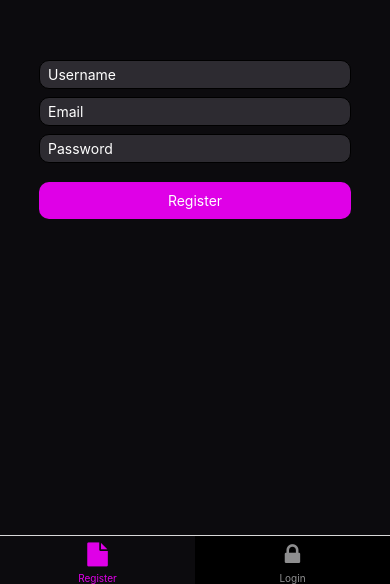
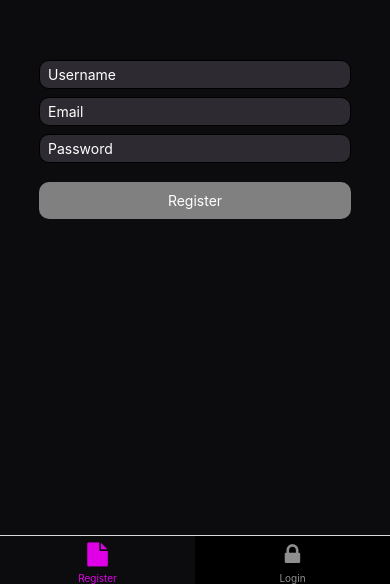
Before and after one commit to CrispyCoco/insta-react, a React Native app: screen / in a window 390 px wide. Shown: the part 260-844 px from the top of the page. Built offline with nearby package versions, Linux system fonts and the light colour scheme; no server answers.

Commit message:
arreglos

```diff
--- a/src/components/Post.js
+++ b/src/components/Post.js
@@ -120,7 +120,7 @@ class Post extends Component {
           reziseMode="contain"
         />
         <Text style={styles.text}>{this.props.data.data.description}</Text>
-        <Text style={styles.text}>{this.state.likes} Likes </Text>
+        <Text style={styles.text}>{this.state.likes} {this.state.likes == 1 ? "Like":"Likes"} </Text>
         {this.state.myLike ? (
           <TouchableOpacity onPress={() => this.unLike()}>
             <Text style={styles.text}>Unlike </Text>
@@ -156,13 +156,24 @@ class Post extends Component {
             )}
 
             <TextInput
+            style = {styles.input}
               onChangeText={(text) => this.setState({ comment: text })}
               placeholder="Add comment..."
               keyboardType="default"
               value={this.state.comment}
             />
-            <TouchableOpacity onPress={() => this.comment()}>
-              <Text style={styles.text}>Comment</Text>
+            <TouchableOpacity style={
+            this.state.comment.length == 0
+                  ? styles.buttonD
+                  : styles.button
+              }
+        disabled={
+          this.state.comment.length == 0
+            ? true
+            : false
+        }
+            onPress={() => this.comment()}>
+              <Text style={styles.textButton}>Comment</Text>
             </TouchableOpacity>
           </Modal>
         ) : (
@@ -207,8 +218,38 @@ const styles = StyleSheet.create({
     color: 'white',
     padding: 4,
     alignItems: "center"
+  },
+  button:{
+    width: '80%',
+    backgroundColor: 'rgb(223, 0, 231)',
+    borderRadius: '10px',
+    marginTop: 15,
+    outlineStyle: 'none'
+  },
+  textButton:{
+    color: 'white',
+    width: '100%',
+    textAlign: 'center',
+    paddingVertical: 10,
+  },
+  buttonD: {
+    width: "80%",
+    backgroundColor: "gray",
+    borderRadius: "10px",
+    marginTop: 15,
+    outlineStyle: 'none'
+  },
+  input:{
+    width: '80%',
+    border: '1px solid black',
+    borderRadius: '10px',
+    paddingHorizontal: 8,
+    paddingVertical: 5,
+    marginVertical: 4,
+    backgroundColor: 'rgba(87, 84, 95, 0.445)',
+    color: 'white',
+    outlineStyle: 'none'
   }
-
 });
 
 export default Post;
--- a/src/screens/login.js
+++ b/src/screens/login.js
@@ -27,7 +27,17 @@ class login extends Component {
           value={this.state.password}
           secureTextEntry={true}
         />
-        <TouchableOpacity style={styles.button} onPress={() => this.props.login(this.state.email, this.state.password)}>
+        <TouchableOpacity  style={
+            this.state.email.length == 0 || this.state.password.length < 6
+                  ? styles.buttonD
+                  : styles.button
+              }
+        disabled={
+          this.state.email.length == 0 || this.state.password.length < 6
+            ? true
+            : false
+        }
+         onPress={() => this.props.login(this.state.email, this.state.password)}>
           <Text style={styles.textButton}> Login </Text>
         </TouchableOpacity>
       </View>
@@ -67,5 +77,12 @@ const styles = StyleSheet.create({
     textAlign: 'center',
     paddingVertical: 10,
   },
+  buttonD: {
+    width: "80%",
+    backgroundColor: "gray",
+    borderRadius: "10px",
+    marginTop: 15,
+    outlineStyle: 'none'
+  }
 })
 export default login;
--- a/src/screens/register.js
+++ b/src/screens/register.js
@@ -35,7 +35,17 @@ class register extends Component {
           value={this.state.password}
           secureTextEntry={true}
         />
-        <TouchableOpacity style={styles.button} onPress={() => this.props.register(this.state.email, this.state.password, this.state.username)}>
+        <TouchableOpacity  style={
+            this.state.email.length == 0 || this.state.password.length < 6 || this.state.username.length == 0
+                  ? styles.buttonD
+                  : styles.button
+              }
+        disabled={
+          this.state.email.length == 0 || this.state.password.length < 6 || this.state.username.length == 0
+            ? true
+            : false
+        }
+        onPress={() => this.props.register(this.state.email, this.state.password, this.state.username)}>
           <Text style={styles.textButton}> Register </Text>
         </TouchableOpacity>
       </View>
@@ -74,6 +84,13 @@ const styles = StyleSheet.create({
     width: '100%',
     textAlign: 'center',
     paddingVertical: 10,
+  },
+  buttonD: {
+    width: "80%",
+    backgroundColor: "gray",
+    borderRadius: "10px",
+    marginTop: 15,
+    outlineStyle: 'none'
   }
 })
 
```
